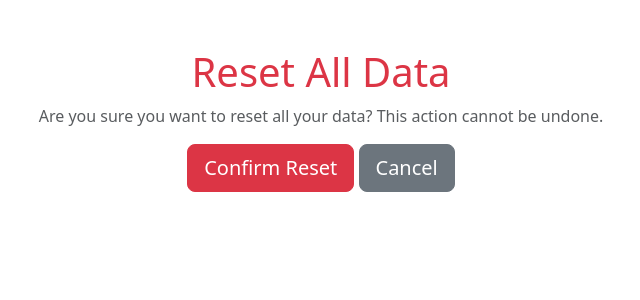
After one commit to Dave-114-P/CITS5505-finance_planner, a Flask app: page /reset_all in a window 1280 px wide. The commit adds this page. Shown: the top 300 px of the page, without its empty margins (319-959 px from the left). Run offline with Flask 3, Linux system fonts and the light colour scheme; a user stored in the database is signed in; some libraries are stand-ins or nearby versions.

Commit message:
add logic to reset all with reset_all.html

```diff
--- a/app/routes/main.py
+++ b/app/routes/main.py
@@ -82,11 +82,25 @@ def index():
 def reset_all():
     form = ResetForm(request.form)
     if request.method == "POST" and form.validate_on_submit():
-        Spending.query.filter_by(user_id=current_user.id).delete()
-        Income.query.filter_by(user_id=current_user.id).delete()
-        db.session.commit()
-        flash("All data has been reset successfully.", "success")
-        return redirect(url_for("main.index"))
+        try:
+            # Check if there is any data to reset
+            spendings = Spending.query.filter_by(user_id=current_user.id).all()
+            incomes = Income.query.filter_by(user_id=current_user.id).all()
+
+            if not spendings and not incomes:
+                flash("No data to reset.", "info")
+                return redirect(url_for("main.index"))
+
+            # Delete all spending and income data for the user
+            Spending.query.filter_by(user_id=current_user.id).delete()
+            Income.query.filter_by(user_id=current_user.id).delete()
+            db.session.commit()
+
+            flash("All data has been reset successfully.", "success")
+            return redirect(url_for("main.index"))
+        except Exception as e:
+            db.session.rollback()  # Rollback the transaction in case of errors
+            flash("An error occurred while resetting data. Please try again.", "danger")
     elif request.method == "POST" and not form.validate_on_submit():
         flash("An error occurred. Please try again.", "danger")
 
--- a/app/templates/index.html
+++ b/app/templates/index.html
@@ -40,7 +40,7 @@
                 <a href="{{ url_for('upload.upload') }}" class="btn btn-outline-primary btn-lg fw-semibold mb-2 mb-md-0">&#10133; Upload Data</a>
                 <a href="{{ url_for('visualise.visualise') }}" class="btn btn-outline-success btn-lg fw-semibold mb-2 mb-md-0">&#128202; View Charts</a>
                 <a href="{{ url_for('share.share') }}" class="btn btn-outline-secondary btn-lg fw-semibold mb-2 mb-md-0">&#128279; Share Insights</a>
-                <form action="{{ url_for('main.reset_all') }}" method="POST" class="mb-2 mb-md-0" onsubmit="return confirmReset();">
+                <form action="{{ url_for('main.reset_all') }}" class="mb-2 mb-md-0">
                     {{ form.hidden_tag() }} <!-- CSRF Protection -->
                     <button type="submit" class="btn btn-danger btn-lg fw-semibold">
                         &#129529; Reset All
--- /dev/null
+++ b/app/templates/reset_all.html
@@ -0,0 +1,23 @@
+<!DOCTYPE html>
+<html lang="en">
+<head>
+    <meta charset="UTF-8">
+    <title>Reset All Data</title>
+    <link rel="stylesheet" href="https://cdn.jsdelivr.net/npm/bootstrap@5.3.0/dist/css/bootstrap.min.css">
+</head>
+<body>
+    <div class="container mt-5">
+        <h1 class="text-center text-danger">Reset All Data</h1>
+        <p class="text-center text-muted">
+            Are you sure you want to reset all your data? This action cannot be undone.
+        </p>
+        <form method="POST">
+            {{ form.hidden_tag() }}
+            <div class="text-center">
+                {{ form.confirm(class="btn btn-danger btn-lg") }}
+                <a href="{{ url_for('main.index') }}" class="btn btn-secondary btn-lg">Cancel</a>
+            </div>
+        </form>
+    </div>
+</body>
+</html>
```
Also changed, not shown: instance/finance.db.
